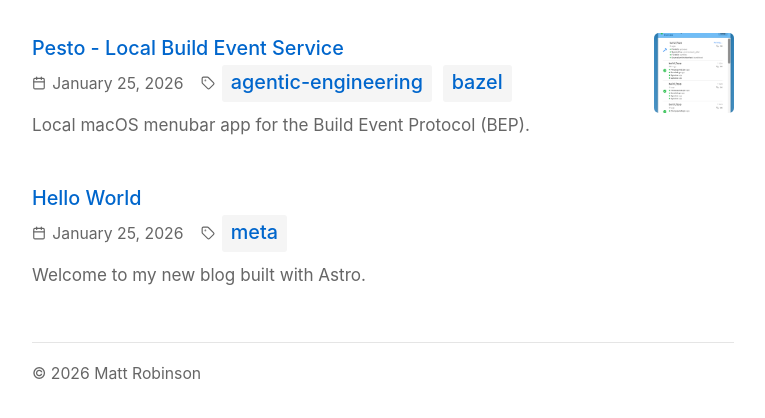
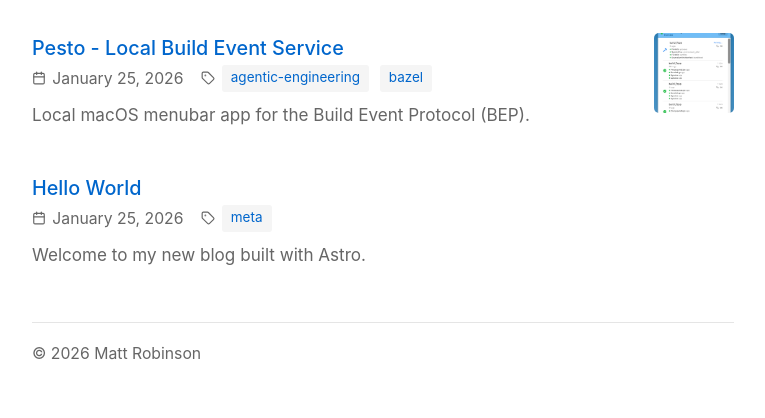
Before and after one commit to mattrobmattrob/mrob.org, an Astro site: page / in a window 1280 px wide. Shown: the part 94-512 px from the top of the page, without its empty margins (257-1022 px from the left). Built offline with nearby package versions, Linux system fonts and the light colour scheme; Astro itself is replaced by a stand-in of ours; some packages are replaced by stand-ins of ours.

Commit message:
Fix tag font sizes on homepage
- Add specific selector for post-list tags to override link styles
- Normalize tag size to 0.75rem across homepage and posts

Co-Authored-By: Claude Opus 4.5 <noreply@anthropic.com>

```diff
--- a/src/styles/global.css
+++ b/src/styles/global.css
@@ -121,6 +121,11 @@ footer {
   font-weight: 500;
 }
 
+.post-list .tag {
+  font-size: 0.75rem;
+  font-weight: 400;
+}
+
 .post-list .description {
   color: var(--color-muted);
   font-size: 0.95rem;
@@ -176,7 +181,7 @@ footer {
   background: var(--color-code-bg);
   padding: 0.15rem 0.5rem;
   border-radius: 3px;
-  font-size: 0.8rem;
+  font-size: 0.75rem;
   margin-right: 0.25rem;
 }
 
```
